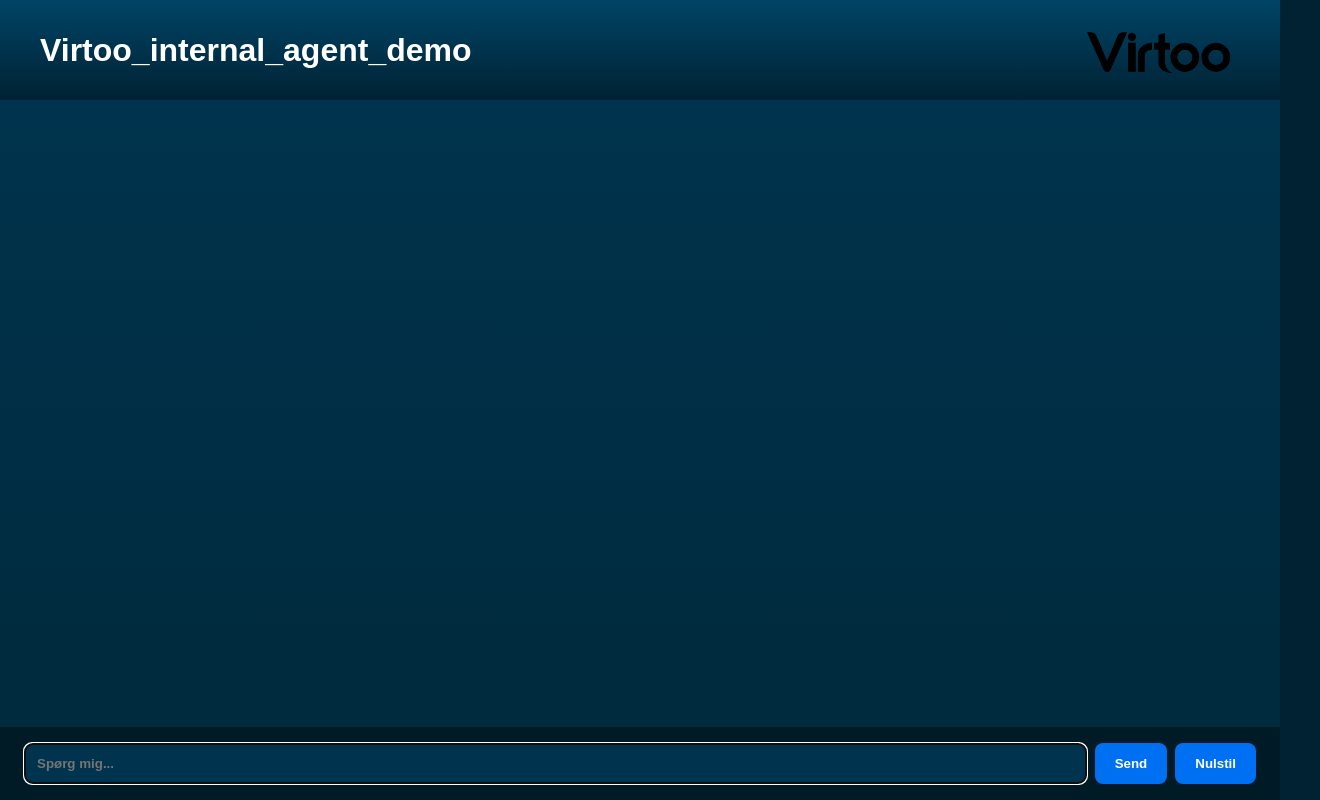
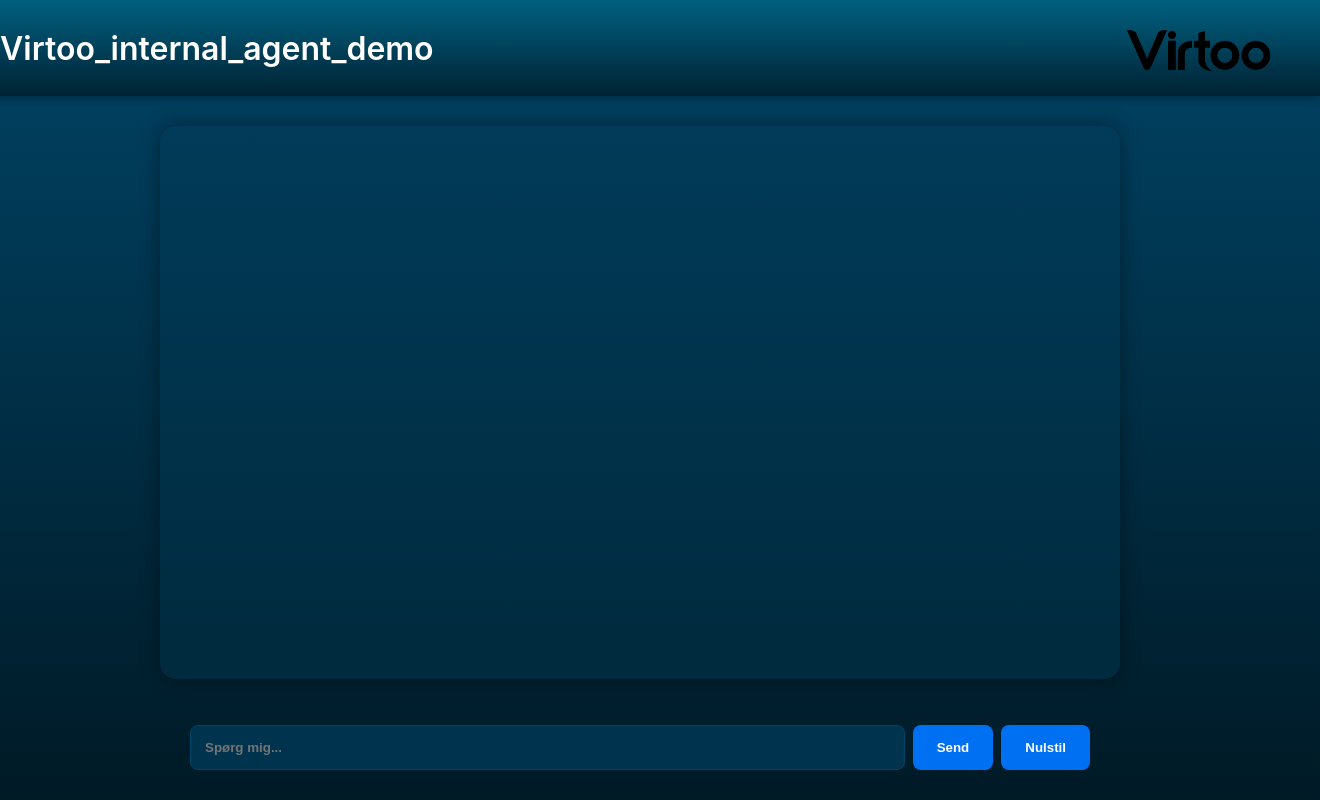
Before and after one commit to JacobHonore1/zaxis-agentchat, a Next.js app: page / in a window 1280 px wide. Shown: the whole page, 1320 px wide, since content can reach past the window. Built offline with nearby package versions, Linux system fonts and the light colour scheme.

Commit message:
Update page.tsx

```diff
--- a/app/page.tsx
+++ b/app/page.tsx
@@ -9,7 +9,6 @@ export default function ChatPage() {
   const [input, setInput] = useState('');
   const [loading, setLoading] = useState(false);
 
-  // Opret eller hent conversation_id
   useEffect(() => {
     let conversationId = localStorage.getItem('conversation_id');
     if (!conversationId) {
@@ -17,10 +16,10 @@ export default function ChatPage() {
       localStorage.setItem('conversation_id', conversationId);
     }
 
-    // Fjerner kant og scrollbar fra body
+    // Global styling
     document.body.style.margin = '0';
     document.body.style.padding = '0';
-    document.body.style.backgroundColor = '#002233';
+    document.body.style.background = 'linear-gradient(to bottom, #004466, #001a26)';
     document.body.style.overflow = 'hidden';
   }, []);
 
@@ -57,37 +56,43 @@ export default function ChatPage() {
       style={{
         width: '100vw',
         height: '100vh',
-        background: 'linear-gradient(to bottom, #00334d, #001a26)',
         color: 'white',
         display: 'flex',
         flexDirection: 'column',
-        justifyContent: 'space-between',
-        fontFamily: 'sans-serif',
+        alignItems: 'center',
+        fontFamily: 'Inter, sans-serif',
       }}
     >
       {/* Header */}
       <div
         style={{
-          background: 'linear-gradient(to bottom, #004466, #002233)',
+          width: '100%',
+          background: 'linear-gradient(to bottom, #006080, #002233)',
           color: 'white',
-          padding: '20px 40px',
+          padding: '18px 40px',
           display: 'flex',
           justifyContent: 'space-between',
           alignItems: 'center',
           flexShrink: 0,
+          boxShadow: '0 2px 10px rgba(0,0,0,0.3)',
         }}
       >
-        <h1 style={{ margin: 0 }}>Virtoo_internal_agent_demo</h1>
+        <h1 style={{ margin: 0, fontWeight: 600 }}>Virtoo_internal_agent_demo</h1>
         <img src="/VITROO logo_Black.png" alt="Virtoo Logo" style={{ height: 60 }} />
       </div>
 
-      {/* Chatfelt */}
+      {/* Chat Container */}
       <div
         style={{
           flex: 1,
+          width: '90%',
+          maxWidth: 900,
+          margin: '30px 0',
+          background: 'linear-gradient(to top, #002a3d, #003b59)',
+          borderRadius: 16,
+          padding: 30,
           overflowY: 'auto',
-          padding: '20px 40px',
-          background: 'linear-gradient(to top, #002a3d, #00334d)',
+          boxShadow: '0 0 20px rgba(0,0,0,0.4)',
           scrollbarWidth: 'thin',
           scrollbarColor: '#002233 #001a26',
         }}
@@ -103,28 +108,43 @@ export default function ChatPage() {
             background-color: #002233;
             border-radius: 3px;
           }
+
+          @keyframes blink {
+            0%,
+            80%,
+            100% {
+              opacity: 0;
+            }
+            40% {
+              opacity: 1;
+            }
+          }
+
+          .dots::after {
+            content: '…';
+            animation: blink 1s infinite;
+          }
         `}</style>
 
         {messages.map((msg, i) => (
-          <div
-            key={i}
-            style={{
-              textAlign: msg.role === 'user' ? 'right' : 'left',
-              marginBottom: 16,
-            }}
-          >
-            <strong>{msg.role === 'user' ? 'Du:' : 'AI:'}</strong>
+          <div key={i} style={{ marginBottom: 20, textAlign: 'left' }}>
+            <strong
+              style={{
+                color: msg.role === 'user' ? '#5bc0de' : '#9fe2bf',
+                display: 'block',
+                marginBottom: 4,
+              }}
+            >
+              {msg.role === 'user' ? 'Bruger' : 'Assistent'}
+            </strong>
             <div
               style={{
                 backgroundColor: msg.role === 'user' ? '#004466' : '#002a3d',
-                display: 'inline-block',
                 borderRadius: 12,
-                padding: '12px 16px',
-                marginTop: 4,
-                maxWidth: '80%',
-                wordWrap: 'break-word',
-                textAlign: 'left',
+                padding: '14px 18px',
                 lineHeight: 1.6,
+                fontSize: '15px',
+                maxWidth: '90%',
               }}
             >
               <ReactMarkdown>{msg.content}</ReactMarkdown>
@@ -133,20 +153,28 @@ export default function ChatPage() {
         ))}
 
         {loading && (
-          <div style={{ color: '#ccc', marginTop: 8 }}>
-            AI skriver<span className="dots">...</span>
+          <div
+            style={{
+              color: '#9fe2bf',
+              fontStyle: 'italic',
+              marginTop: 10,
+              marginLeft: 4,
+            }}
+          >
+            Assistent skriver<span className="dots"></span>
           </div>
         )}
       </div>
 
-      {/* Inputfelt */}
+      {/* Input */}
       <div
         style={{
           display: 'flex',
           gap: 8,
-          padding: '16px 24px',
-          backgroundColor: '#001a26',
-          flexShrink: 0,
+          padding: '16px 24px 30px 24px',
+          backgroundColor: 'transparent',
+          width: '90%',
+          maxWidth: 900,
         }}
       >
         <input
@@ -158,12 +186,13 @@ export default function ChatPage() {
           autoFocus
           style={{
             flex: 1,
-            padding: 12,
+            padding: 14,
             borderRadius: 8,
             border: '1px solid #004466',
             backgroundColor: '#00334d',
             color: 'white',
             fontWeight: 'bold',
+            outline: 'none',
           }}
         />
         <button
@@ -173,7 +202,7 @@ export default function ChatPage() {
             color: 'white',
             border: 'none',
             borderRadius: 8,
-            padding: '12px 20px',
+            padding: '14px 24px',
             cursor: 'pointer',
             fontWeight: 'bold',
           }}
@@ -187,7 +216,7 @@ export default function ChatPage() {
             color: 'white',
             border: 'none',
             borderRadius: 8,
-            padding: '12px 20px',
+            padding: '14px 24px',
             cursor: 'pointer',
             fontWeight: 'bold',
           }}
```
